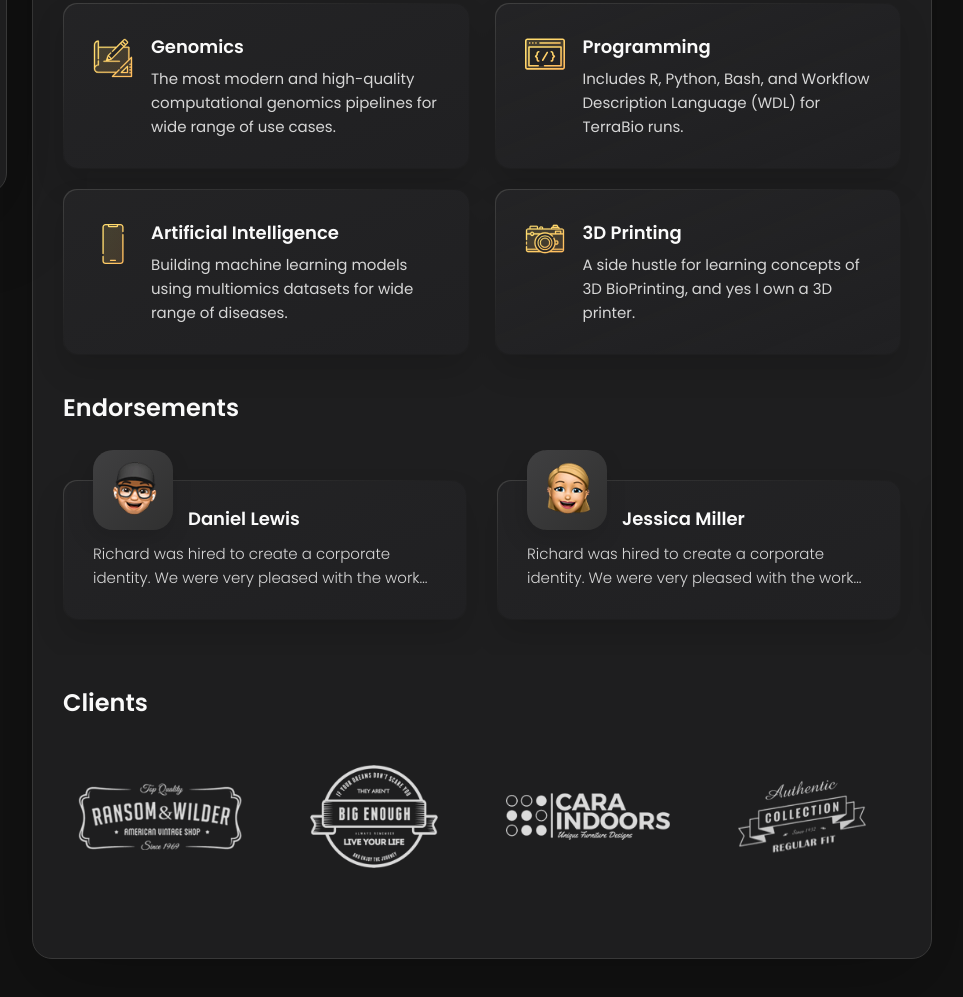
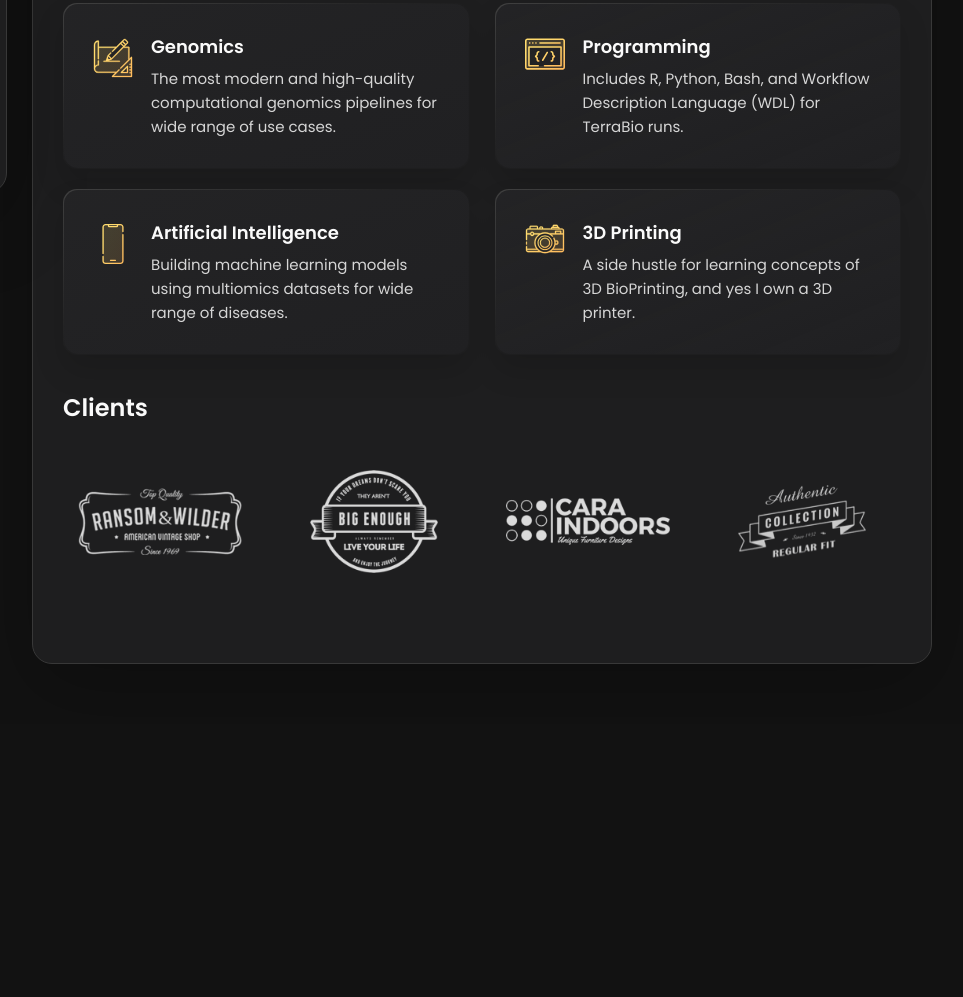
Before and after one commit to arsalanqazi/arsalanqazi.github.io, a plain HTML site: page index.html in a window 1280 px wide. Shown: the part 613-1610 px from the top of the page, without its empty margins (308-1271 px from the left). After the commit the page ends 1337 px from the top, so only its background shows below. Drawn offline with nearby package versions, Linux system fonts and the light colour scheme.

Commit message:
Update index.html

```diff
--- a/index.html
+++ b/index.html
@@ -303,105 +303,6 @@
         <!--
           - testimonials
         -->
-
-        <section class="testimonials">
-
-          <h3 class="h3 testimonials-title">Endorsements</h3>
-
-          <ul class="testimonials-list has-scrollbar">
-
-            <li class="testimonials-item">
-              <div class="content-card" data-testimonials-item>
-
-                <figure class="testimonials-avatar-box">
-                  <img src="./assets/images/avatar-1.png" alt="Daniel lewis" width="60" data-testimonials-avatar>
-                </figure>
-
-                <h4 class="h4 testimonials-item-title" data-testimonials-title>Daniel lewis</h4>
-
-                <div class="testimonials-text" data-testimonials-text>
-                  <p>
-                    Richard was hired to create a corporate identity. We were very pleased with the work done. She has a
-                    lot of experience
-                    and is very concerned about the needs of client. Lorem ipsum dolor sit amet, ullamcous cididt
-                    consectetur adipiscing
-                    elit, seds do et eiusmod tempor incididunt ut laborels dolore magnarels alia.
-                  </p>
-                </div>
-
-              </div>
-            </li>
-
-            <li class="testimonials-item">
-              <div class="content-card" data-testimonials-item>
-
-                <figure class="testimonials-avatar-box">
-                  <img src="./assets/images/avatar-2.png" alt="Jessica miller" width="60" data-testimonials-avatar>
-                </figure>
-
-                <h4 class="h4 testimonials-item-title" data-testimonials-title>Jessica miller</h4>
-
-                <div class="testimonials-text" data-testimonials-text>
-                  <p>
-                    Richard was hired to create a corporate identity. We were very pleased with the work done. She has a
-                    lot of experience
-                    and is very concerned about the needs of client. Lorem ipsum dolor sit amet, ullamcous cididt
-                    consectetur adipiscing
-                    elit, seds do et eiusmod tempor incididunt ut laborels dolore magnarels alia.
-                  </p>
-                </div>
-
-              </div>
-            </li>
-
-            <li class="testimonials-item">
-              <div class="content-card" data-testimonials-item>
-
-                <figure class="testimonials-avatar-box">
-                  <img src="./assets/images/avatar-3.png" alt="Emily evans" width="60" data-testimonials-avatar>
-                </figure>
-
-                <h4 class="h4 testimonials-item-title" data-testimonials-title>Emily evans</h4>
-
-                <div class="testimonials-text" data-testimonials-text>
-                  <p>
-                    Richard was hired to create a corporate identity. We were very pleased with the work done. She has a
-                    lot of experience
-                    and is very concerned about the needs of client. Lorem ipsum dolor sit amet, ullamcous cididt
-                    consectetur adipiscing
-                    elit, seds do et eiusmod tempor incididunt ut laborels dolore magnarels alia.
-                  </p>
-                </div>
-
-              </div>
-            </li>
-
-            <li class="testimonials-item">
-              <div class="content-card" data-testimonials-item>
-
-                <figure class="testimonials-avatar-box">
-                  <img src="./assets/images/avatar-4.png" alt="Henry william" width="60" data-testimonials-avatar>
-                </figure>
-
-                <h4 class="h4 testimonials-item-title" data-testimonials-title>Henry william</h4>
-
-                <div class="testimonials-text" data-testimonials-text>
-                  <p>
-                    Richard was hired to create a corporate identity. We were very pleased with the work done. She has a
-                    lot of experience
-                    and is very concerned about the needs of client. Lorem ipsum dolor sit amet, ullamcous cididt
-                    consectetur adipiscing
-                    elit, seds do et eiusmod tempor incididunt ut laborels dolore magnarels alia.
-                  </p>
-                </div>
-
-              </div>
-            </li>
-
-          </ul>
-
-        </section>
-
 
         <!--
           - testimonials modal
```
